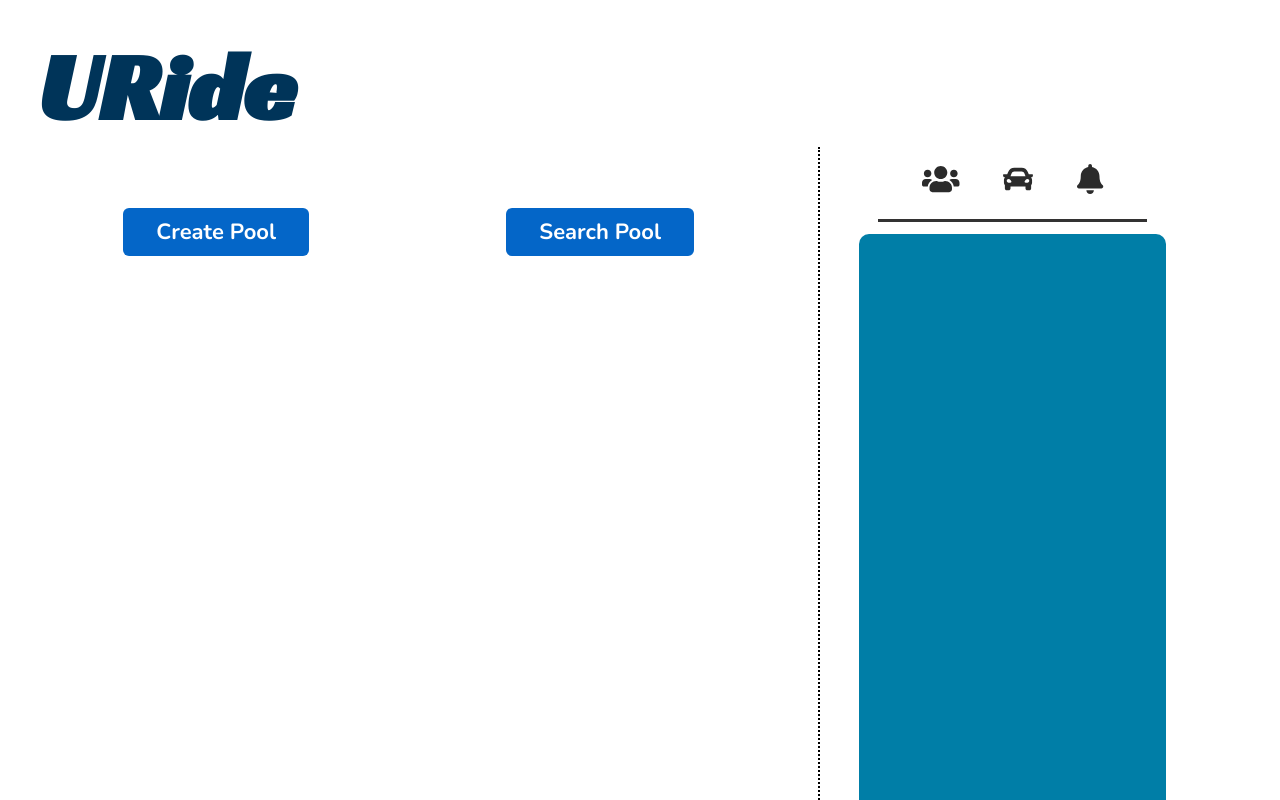
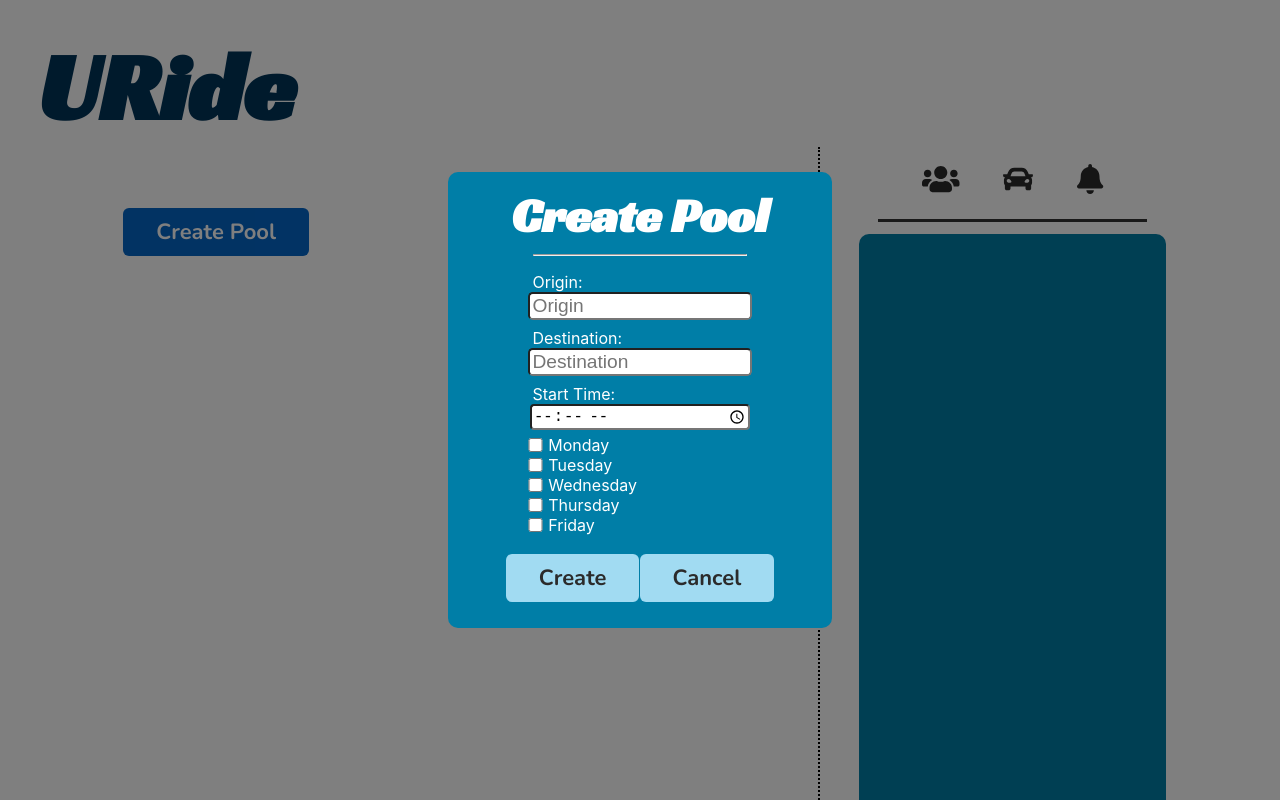
Before and after one commit to COP4331-Group3-Fall2021/U-Ride, a React (Create React App) app in the folder web/: page /Home in a window 1280 px wide. Both pictures are taken after a click on the button "Create Pool". Shown: the top 800 px of the page. Built offline with nearby package versions, Linux system fonts and the light colour scheme.

Commit message:
set up create pool modal

```diff
--- a/web/src/components/Button.js
+++ b/web/src/components/Button.js
@@ -1,10 +1,8 @@
 import React from 'react';
 import '../styles/Button.css';
 
-function Button ({text, color="black", bgcolor="", className=""}) {  // Optional parameters go at the end!
+export default function Button ({text, onClick=() => {}, color="black", bgcolor="", className=""}) {  // Optional parameters go at the end!
     return(
-        <button className={className} style={{backgroundColor:bgcolor, color:color}}>{text}</button>
+        <button onClick={onClick} className={className} style={{backgroundColor:bgcolor, color:color}}>{text}</button>
     );
 }
-
-export default Button;
--- /dev/null
+++ b/web/src/components/dashboard/CreatePoolWindow.js
@@ -0,0 +1,59 @@
+import React, { useState } from 'react';
+import Button from '../Button';
+import '../../styles/Modal.css';
+import '../../styles/Create.css';
+
+
+export default function CreatePoolWindow({closeModal, showCreate}) {
+
+    // use UseState
+    const [message, setMessage] = useState('');
+
+    let style = showCreate ? {display: 'flex'} : {display: 'none'}
+
+    return (
+        <div id="create-pool-modal" className="modal" style={style}>
+            <div className="modal-content">
+                <h2 className="modal-header">Create Pool</h2>
+                <hr className="separator" />
+                <form className="modal-form">
+                    <span className="form-result">{message}</span>
+                    <label htmlFor="createOrigin" className="input-headers">Origin:</label>
+                    <input type="text" id="createOrigin" placeholder="Origin" />
+                    <label htmlFor="createDest" className="input-headers">Destination:</label>
+                    <input type="text" id="createDest" placeholder="Destination" />
+                    <label htmlFor="createStart" className="input-headers">Start Time:</label>
+                    <input type="time" id="createStart" />
+
+                    {/* check boxes */}
+                    <div id="checkDiv">
+                        <div className="checkboxes">
+                            <input type="checkbox" value="Monday" id="mondayCheck" className="check" />
+                            <label htmlFor="mondayCheck">Monday</label>
+                        </div>
+                        <div className="checkboxes">
+                            <input type="checkbox" value="Tuesday" id="tuesdayCheck" className="check" />
+                            <label htmlFor="tuesdayCheck">Tuesday</label>
+                        </div>
+                        <div className="checkboxes">
+                            <input type="checkbox" value="Wednesday" id="wednesdayCheck" className="check" />
+                            <label htmlFor="wednesdayCheck">Wednesday</label>
+                        </div>
+                        <div className="checkboxes">
+                            <input type="checkbox" value="Thursday" id="thursdayCheck" className="check" />
+                            <label htmlFor="thursdayCheck">Thursday</label>
+                        </div>
+                        <div className="checkboxes">
+                            <input type="checkbox" value="Friday" id="fridayCheck" className="check" />
+                            <label htmlFor="fridayCheck">Friday</label>
+                        </div>
+                    </div>
+                    <div className="modal-buttons">
+                        <Button text="Create" bgcolor="" color="" />
+                        <Button onClick={(e) => {e.preventDefault(); closeModal()}} text="Cancel" bgcolor="" color="" />
+                    </div>
+                </form>
+            </div>
+        </div>
+    );
+}
--- a/web/src/pages/Home.js
+++ b/web/src/pages/Home.js
@@ -1,5 +1,6 @@
-import React from 'react';
+import React, { useState } from 'react';
 import TitleLogo from '../components/TitleLogo.js'
+import CreatePoolWindow from '../components/dashboard/CreatePoolWindow.js';
 import Button from '../components/Button'
 import '../styles/Home.css';
 import { FontAwesomeIcon } from '@fortawesome/react-fontawesome'
@@ -9,27 +10,36 @@ import { ReactComponent as Driver } from '../images/driver.svg';
 import { ReactComponent as Notif } from '../images/notif.svg';
 
 const HomePage = () => {
+
+    // Use usestate to show modals
+    const [showCreate, setShowCreate] = useState(false);
+
+    function closeModal() {
+        setShowCreate(false);
+    }
+
     return (
         <div className="container">
             <TitleLogo />
+            <CreatePoolWindow closeModal={closeModal} showCreate={showCreate}/>
             <div className="row">
                 <div className="left-column-home">
                     <div className="mapDiv">
-                    {/* PUT MAP HERE */}
+                        {/* PUT MAP HERE */}
                     </div>
                     <div className="buttonsDiv">
-                        <Button text="Create Pool" bgcolor="#0466c8" color="#FFFFFF"/>
-                        <Button text="Search Pool" bgcolor="#0466c8" color="#FFFFFF"/>
+                        <Button onClick={() => setShowCreate(true)} text="Create Pool" bgcolor="#0466c8" color="#FFFFFF" />
+                        <Button text="Search Pool" bgcolor="#0466c8" color="#FFFFFF" />
                     </div>
                 </div>
                 <div className="right-column-home">
                     <nav id="navBar">
                         {/* <button className="navButton"><Rider /></button>
                         <button className="navButton"><Driver /></button>
-                        <button className="navButton"><Notif /></button> */}
-                        <button className="navButton"><FontAwesomeIcon icon={faUsers}/></button>
+                    <button className="navButton"><Notif /></button> */}
+                        <button className="navButton"><FontAwesomeIcon icon={faUsers} /></button>
                         <button className="navButton"><FontAwesomeIcon icon={faCar} /></button>
-                        <button className="navButton"><FontAwesomeIcon icon={faBell}  /></button>
+                        <button className="navButton"><FontAwesomeIcon icon={faBell} /></button>
                     </nav>
                     <div className="poolsDiv">
 
--- /dev/null
+++ b/web/src/styles/Create.css
@@ -0,0 +1,22 @@
+#checkDiv {
+    display: flex;
+    flex-direction: column;
+    width: 100%;
+    align-items: left;
+    justify-content: center;
+    margin-top: 2%;
+    margin-bottom: 2%;
+    padding: 0;
+}
+
+.checkboxes {
+    display: flex;
+    flex-direction: row;
+    align-items: left;
+    justify-content: center;
+}
+
+.check {
+    width: 1em;
+    margin-left: 3.5%;
+}
--- /dev/null
+++ b/web/src/styles/Modal.css
@@ -0,0 +1,72 @@
+.modal {
+    position: fixed;
+    display:flex;
+    flex-direction: row;
+    align-items: center;
+    justify-content: center;
+    top: 0;
+    left: 0;
+    width: 100vw;
+    height: 100vh;
+    background-color: rgba(0.5, 0.5, 0.5, 0.5);
+}
+
+.modal-content {
+    display: flex;
+    flex-direction: column;
+    justify-content: center;
+    align-items: center;
+    background-color: #007EA7;
+    border-radius: 10px;
+    width: 30%;
+    color: #FFFFFF;
+    margin: 0;
+    padding: 1% 0 1% 0;
+}
+
+.modal-header {
+    font-family: 'Racing Sans One', cursive;
+    font-size: 3em;
+    margin: 0;
+}
+
+.modal-form {
+    display: flex;
+    flex-direction: column;
+    width: 70%;
+    align-items: center;
+    justify-content: center;
+}
+
+.modal-form input {
+    font-size: 1.2em;
+    border-radius: 0.25em;
+}
+
+.modal-form input[type="submit"] {
+    width: 5em;
+    height: 2em;
+    background-color: #A1DBF2;
+    color: #000000;
+    border: none;
+    border-radius: 6px;
+    font: 700 22px 'Nunito', sans-serif;
+    color: #2B2B2B;
+    margin-top: 5%;
+    margin-bottom: 5%;
+}
+
+.modal-buttons {
+    display: flex;
+    flex-direction: row;
+    justify-content: space-evenly;
+    align-items: center;
+    width: 100%;
+
+}
+
+.separator {
+    width: 55%;
+    color: #FFFFFF;
+    background-color: #FFFFFF;
+}
```
